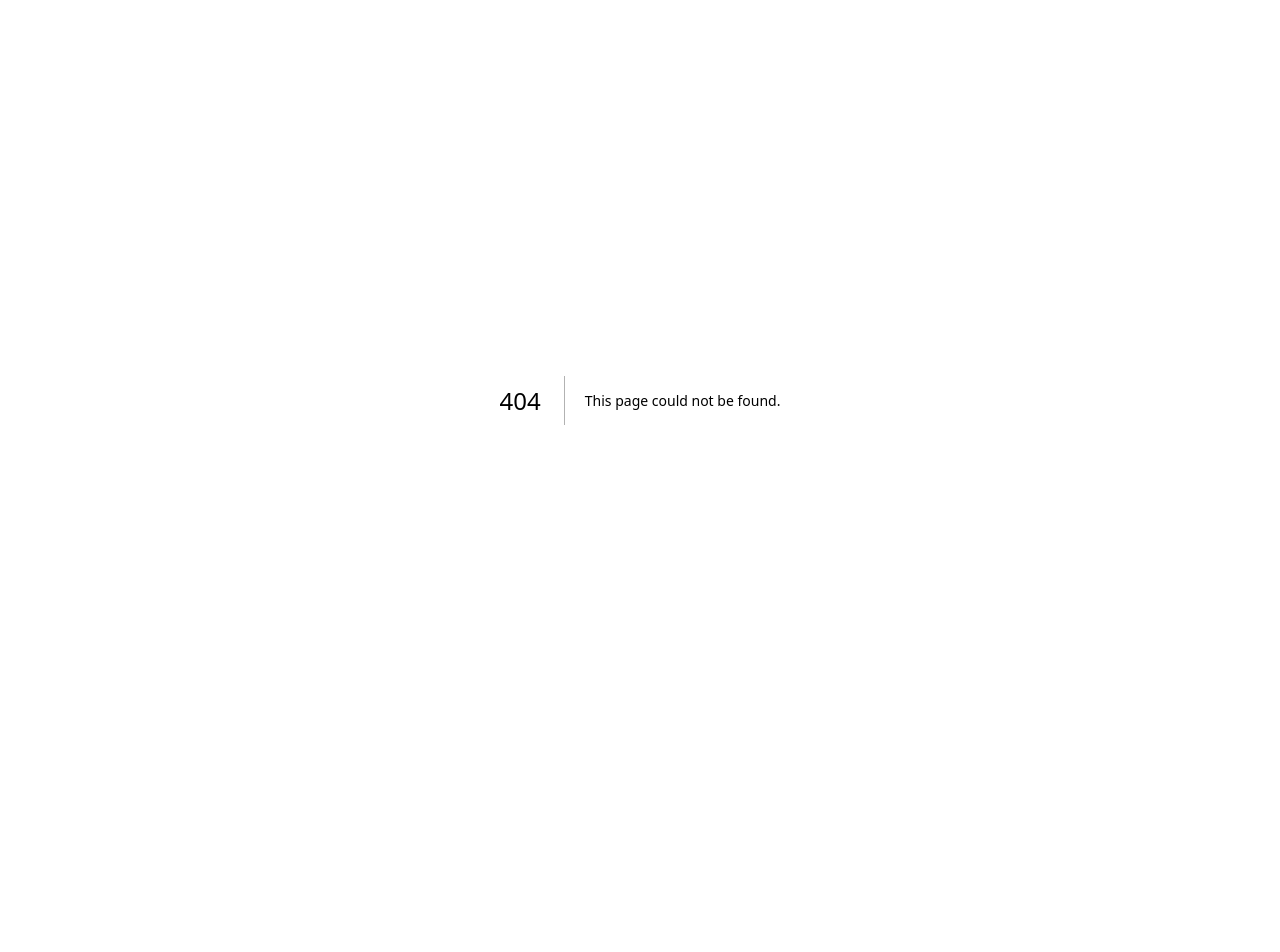
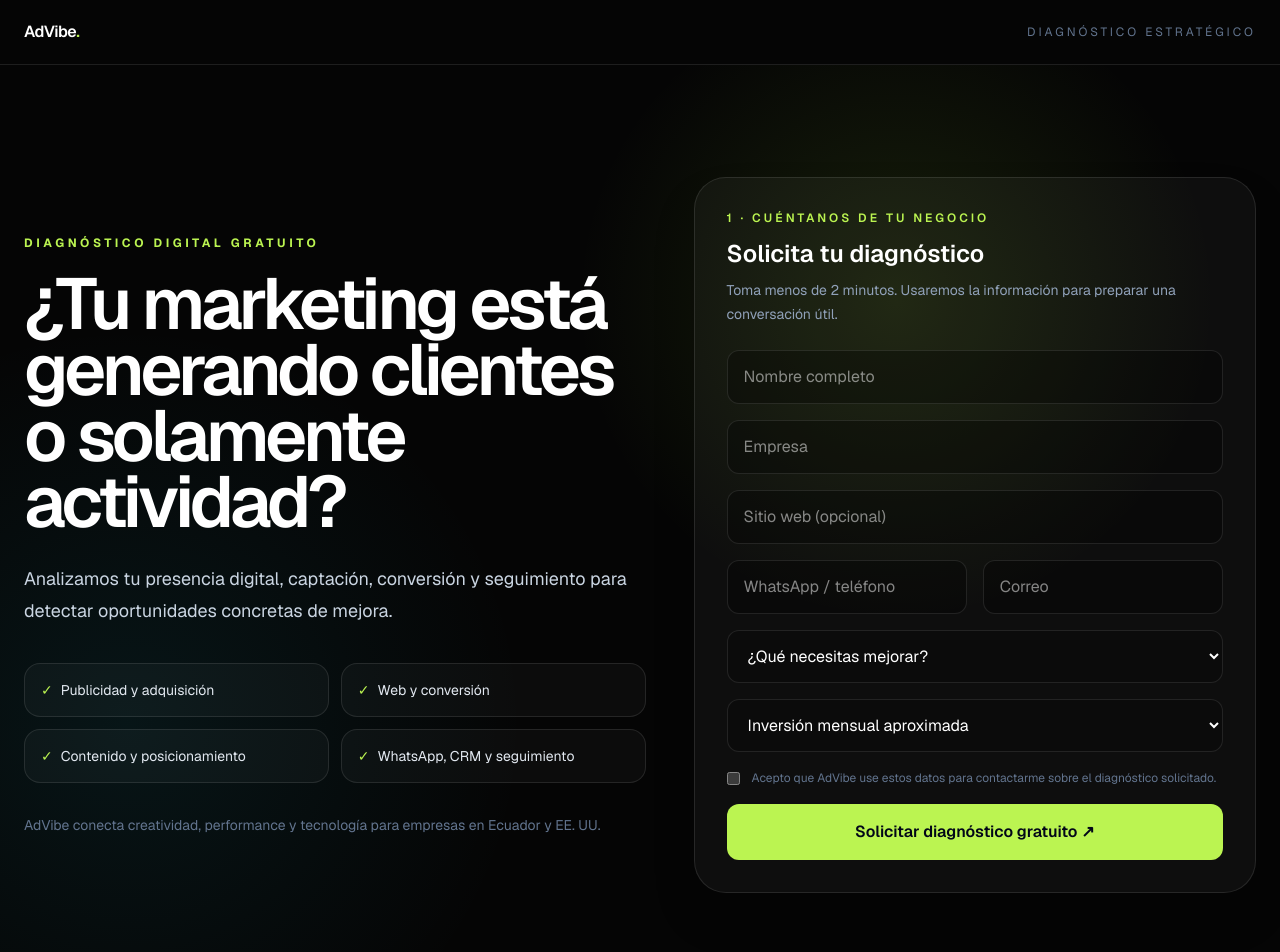
Before and after one commit to pablowebster94-sudo/advibe, a Next.js app: page /diagnostico in a window 1280 px wide. Before the commit this address had no page. Shown: the top 952 px of the page. Before the commit the page ends 800 px from the top, so only its background shows below. Built offline with nearby package versions, Linux system fonts and the light colour scheme; no server answers.

Commit message:
feat: build AdVibe diagnostic conversion funnel

```diff
--- /dev/null
+++ b/app/diagnostico/page.tsx
@@ -0,0 +1,165 @@
+"use client";
+
+import { FormEvent, useMemo, useState } from "react";
+import Link from "next/link";
+import { sendCapiEvent, trackEvent, trackMetaEvent } from "@/lib/tracking";
+
+const whatsappNumber = "593984966335";
+const calendlyUrl = process.env.NEXT_PUBLIC_CALENDLY_URL;
+
+function getFbc() {
+  if (typeof document === "undefined") return undefined;
+  const match = document.cookie.match(/(?:^|; )_fbc=([^;]+)/);
+  return match ? decodeURIComponent(match[1]) : undefined;
+}
+
+export default function DiagnosticPage() {
+  const [loading, setLoading] = useState(false);
+  const [submitted, setSubmitted] = useState(false);
+
+  const bookingUrl = useMemo(() => {
+    if (!calendlyUrl) return "";
+    const separator = calendlyUrl.includes("?") ? "&" : "?";
+    return `${calendlyUrl}${separator}hide_gdpr_banner=1`;
+  }, []);
+
+  async function handleSubmit(event: FormEvent<HTMLFormElement>) {
+    event.preventDefault();
+    if (loading) return;
+    setLoading(true);
+
+    const form = new FormData(event.currentTarget);
+    const data = {
+      name: String(form.get("name") || "").trim(),
+      company: String(form.get("company") || "").trim(),
+      website: String(form.get("website") || "").trim(),
+      phone: String(form.get("phone") || "").trim(),
+      email: String(form.get("email") || "").trim(),
+      service: String(form.get("service") || "").trim(),
+      budget: String(form.get("budget") || "").trim(),
+    };
+
+    const eventId = crypto.randomUUID();
+    trackEvent("diagnostic_form_submit", { source: "diagnostic_landing", service: data.service, budget: data.budget });
+    trackMetaEvent("Lead", { content_name: "Diagnóstico digital AdVibe", content_category: "lead_generation" }, eventId);
+    await sendCapiEvent({ eventName: "Lead", eventId, email: data.email, phone: data.phone });
+
+    const message = [
+      "Hola AdVibe, quiero solicitar un diagnóstico estratégico.",
+      "",
+      `Nombre: ${data.name}`,
+      `Empresa: ${data.company}`,
+      `Web: ${data.website || "No indicada"}`,
+      `WhatsApp: ${data.phone}`,
+      `Email: ${data.email}`,
+      `Necesidad: ${data.service}`,
+      `Presupuesto: ${data.budget}`,
+      `FBC: ${getFbc() || "No disponible"}`,
+    ].join("\n");
+
+    setSubmitted(true);
+    if (bookingUrl) {
+      const params = new URLSearchParams({
+        name: data.name,
+        email: data.email,
+        a1: data.phone,
+      });
+      window.location.href = `${bookingUrl}${bookingUrl.includes("?") ? "&" : "?"}${params.toString()}`;
+    } else {
+      window.location.href = `https://wa.me/${whatsappNumber}?text=${encodeURIComponent(message)}`;
+    }
+  }
+
+  return (
+    <main className="min-h-screen bg-[#050505] text-white">
+      <header className="border-b border-white/10">
+        <div className="mx-auto flex max-w-7xl items-center justify-between px-6 py-5">
+          <Link href="/" className="font-semibold tracking-tight">AdVibe<span className="text-lime-300">.</span></Link>
+          <span className="text-xs uppercase tracking-[0.25em] text-slate-500">Diagnóstico estratégico</span>
+        </div>
+      </header>
+
+      <section className="relative overflow-hidden">
+        <div className="absolute inset-0 bg-[radial-gradient(circle_at_70%_25%,rgba(163,230,53,0.12),transparent_28%),radial-gradient(circle_at_10%_70%,rgba(34,211,238,0.08),transparent_30%)]" />
+        <div className="relative mx-auto grid max-w-7xl gap-12 px-6 py-16 sm:py-24 lg:grid-cols-[1.05fr_0.95fr] lg:items-center lg:py-28">
+          <div>
+            <p className="text-xs font-bold uppercase tracking-[0.3em] text-lime-300">Diagnóstico digital gratuito</p>
+            <h1 className="mt-5 max-w-4xl text-5xl font-semibold leading-[0.92] tracking-[-0.055em] sm:text-7xl">
+              ¿Tu marketing está generando clientes o solamente actividad?
+            </h1>
+            <p className="mt-7 max-w-2xl text-lg leading-8 text-slate-300">
+              Analizamos tu presencia digital, captación, conversión y seguimiento para detectar oportunidades concretas de mejora.
+            </p>
+            <div className="mt-9 grid max-w-2xl gap-3 sm:grid-cols-2">
+              {["Publicidad y adquisición", "Web y conversión", "Contenido y posicionamiento", "WhatsApp, CRM y seguimiento"].map((item) => (
+                <div key={item} className="rounded-2xl border border-white/10 bg-white/[0.03] p-4 text-sm text-slate-200">
+                  <span className="mr-2 text-lime-300">✓</span>{item}
+                </div>
+              ))}
+            </div>
+            <p className="mt-8 text-sm text-slate-500">AdVibe conecta creatividad, performance y tecnología para empresas en Ecuador y EE. UU.</p>
+          </div>
+
+          <div className="rounded-[2rem] border border-white/10 bg-white/[0.04] p-6 shadow-2xl sm:p-8">
+            <div className="mb-6">
+              <p className="text-xs font-semibold uppercase tracking-[0.25em] text-lime-300">1 · Cuéntanos de tu negocio</p>
+              <h2 className="mt-3 text-2xl font-semibold">Solicita tu diagnóstico</h2>
+              <p className="mt-2 text-sm leading-6 text-slate-400">Toma menos de 2 minutos. Usaremos la información para preparar una conversación útil.</p>
+            </div>
+
+            <form onSubmit={handleSubmit} className="space-y-4">
+              <input required name="name" autoComplete="name" placeholder="Nombre completo" className="w-full rounded-xl border border-white/10 bg-black/30 px-4 py-3.5 text-white outline-none focus:border-lime-300/60" />
+              <input required name="company" autoComplete="organization" placeholder="Empresa" className="w-full rounded-xl border border-white/10 bg-black/30 px-4 py-3.5 text-white outline-none focus:border-lime-300/60" />
+              <input name="website" type="url" placeholder="Sitio web (opcional)" className="w-full rounded-xl border border-white/10 bg-black/30 px-4 py-3.5 text-white outline-none focus:border-lime-300/60" />
+              <div className="grid gap-4 sm:grid-cols-2">
+                <input required name="phone" autoComplete="tel" placeholder="WhatsApp / teléfono" className="w-full rounded-xl border border-white/10 bg-black/30 px-4 py-3.5 text-white outline-none focus:border-lime-300/60" />
+                <input required name="email" type="email" autoComplete="email" placeholder="Correo" className="w-full rounded-xl border border-white/10 bg-black/30 px-4 py-3.5 text-white outline-none focus:border-lime-300/60" />
+              </div>
+              <select required name="service" defaultValue="" className="w-full rounded-xl border border-white/10 bg-[#0b0b0b] px-4 py-3.5 text-white outline-none focus:border-lime-300/60">
+                <option value="" disabled>¿Qué necesitas mejorar?</option>
+                <option>Publicidad / Meta Ads</option>
+                <option>Contenido audiovisual</option>
+                <option>Web / Landing Page</option>
+                <option>IA / Automatización / CRM</option>
+                <option>Estrategia integral</option>
+              </select>
+              <select required name="budget" defaultValue="" className="w-full rounded-xl border border-white/10 bg-[#0b0b0b] px-4 py-3.5 text-white outline-none focus:border-lime-300/60">
+                <option value="" disabled>Inversión mensual aproximada</option>
+                <option>Menos de $300</option>
+                <option>$300 – $1.000</option>
+                <option>$1.000 – $3.000</option>
+                <option>Más de $3.000</option>
+                <option>Aún no lo sé</option>
+              </select>
+
+              <label className="flex items-start gap-3 text-xs leading-5 text-slate-500">
+                <input required type="checkbox" className="mt-1 accent-lime-300" />
+                <span>Acepto que AdVibe use estos datos para contactarme sobre el diagnóstico solicitado.</span>
+              </label>
+
+              <button disabled={loading} className="w-full rounded-xl bg-lime-300 px-5 py-4 font-semibold text-slate-950 transition hover:bg-lime-200 disabled:cursor-wait disabled:opacity-60">
+                {loading ? "Preparando tu diagnóstico…" : submitted ? "Continuar" : "Solicitar diagnóstico gratuito ↗"}
+              </button>
+            </form>
+          </div>
+        </div>
+      </section>
+
+      <section className="border-y border-white/10 bg-[#080808] py-14">
+        <div className="mx-auto grid max-w-7xl gap-8 px-6 sm:grid-cols-3">
+          {[
+            ["01", "Diagnóstico", "Entendemos tu situación y detectamos oportunidades."],
+            ["02", "Sesión", "Revisamos prioridades y próximos pasos contigo."],
+            ["03", "Sistema", "Si hay encaje, diseñamos la solución adecuada."],
+          ].map(([number, title, text]) => (
+            <div key={number} className="border-t border-white/10 pt-5">
+              <span className="font-mono text-xs text-lime-300">{number}</span>
+              <h3 className="mt-3 text-lg font-semibold">{title}</h3>
+              <p className="mt-2 text-sm leading-6 text-slate-500">{text}</p>
+            </div>
+          ))}
+        </div>
+      </section>
+    </main>
+  );
+}
```
